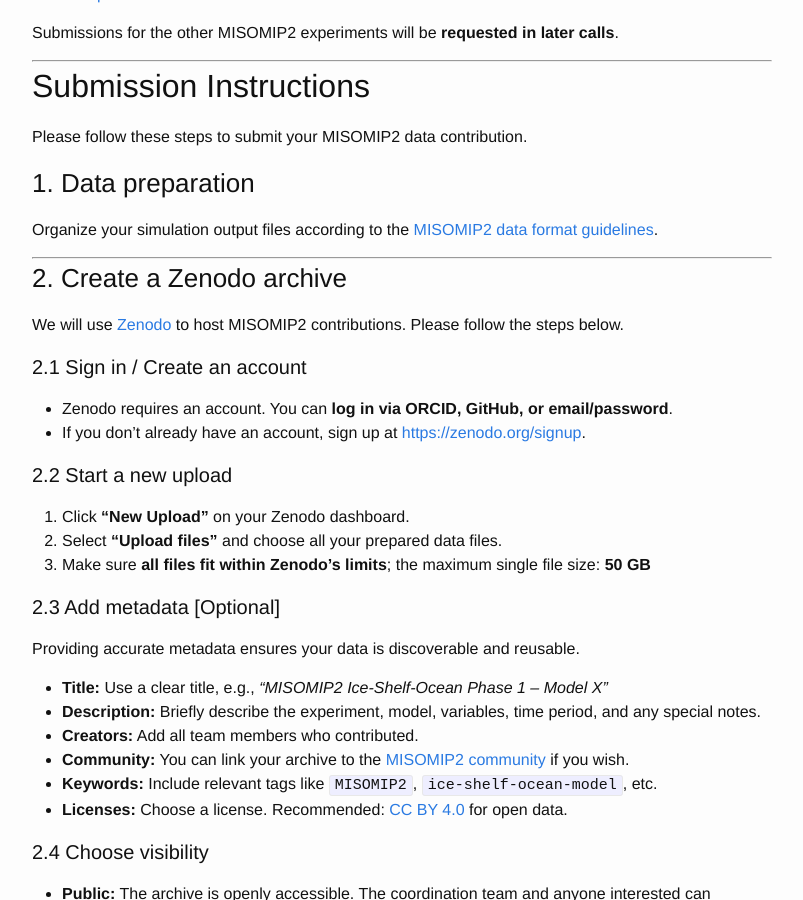
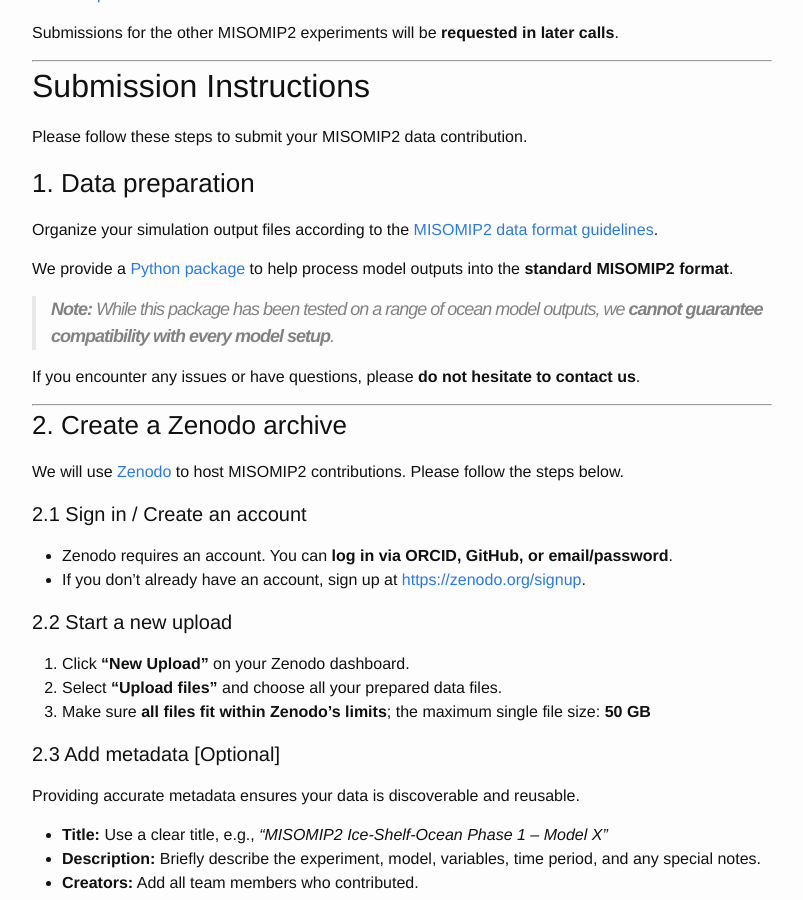
Before and after one commit to misomip/misomip.github.io, a Jekyll site: the page built from misomip2_dir/misomip2_submissions.md, in a window 1280 px wide and 900 px high, scrolled down 487 px. Shown: the whole window, without its empty margins (238-1041 px from the left). Built offline with Jekyll 4.4.1, drawn with Linux system fonts in a browser that asks for light colours.

Commit message:
Update misomip2_submissions.md

```diff
--- a/misomip2_dir/misomip2_submissions.md
+++ b/misomip2_dir/misomip2_submissions.md
@@ -30,6 +30,12 @@ Please follow these steps to submit your MISOMIP2 data contribution.
 ### 1. Data preparation
 
 Organize your simulation output files according to the [MISOMIP2 data format guidelines](https://gmd.copernicus.org/articles/17/7105/2024/).
+
+We provide a [Python package](https://github.com/misomip/misomip2) to help process model outputs into the **standard MISOMIP2 format**.
+
+> **Note:** While this package has been tested on a range of ocean model outputs, we **cannot guarantee compatibility with every model setup**.
+
+If you encounter any issues or have questions, please **do not hesitate to contact us**.
 
 ---
 
```
